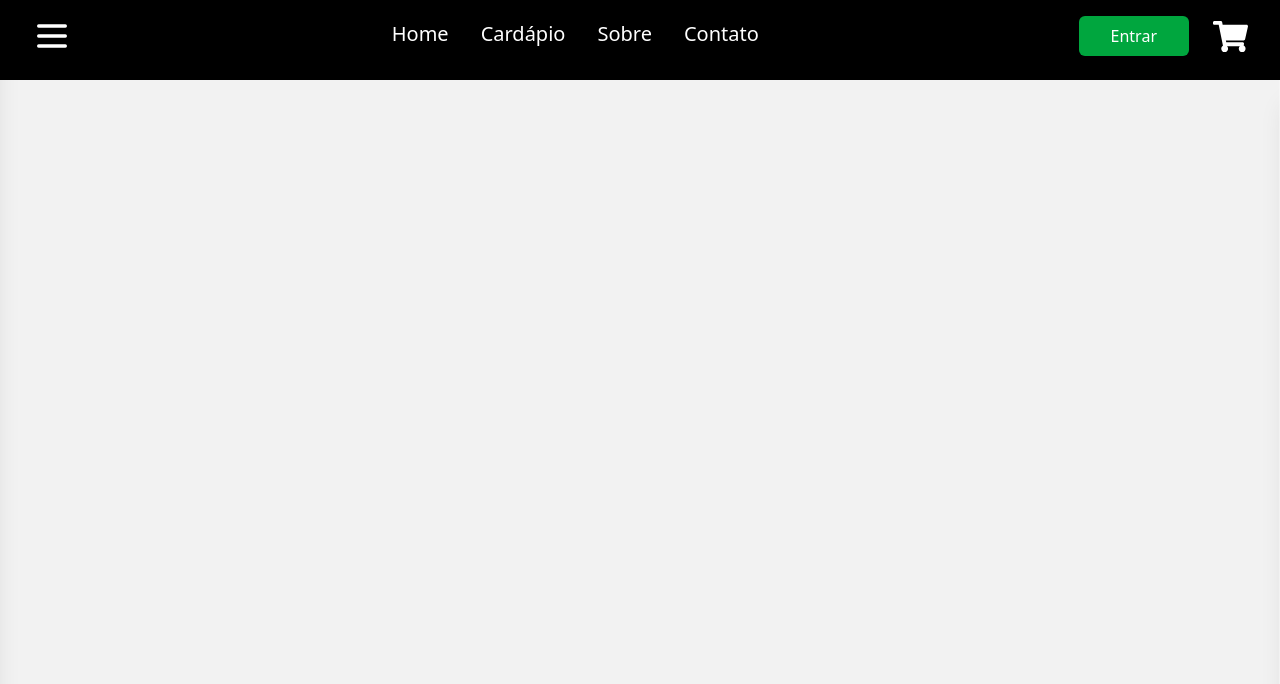
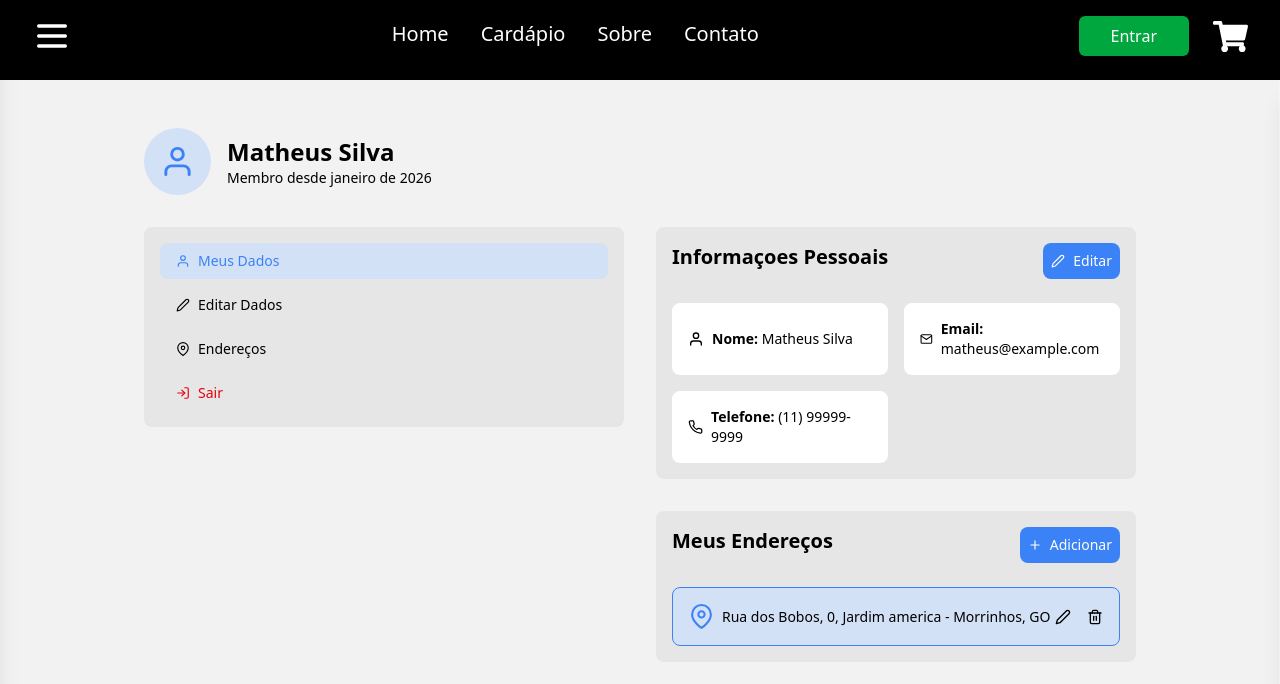
Before and after one commit to ThiagoLimaSanto/delivery, a React (Vite) app in the folder frontend/: page /meusdados in a window 1280 px wide. Shown: the top 684 px of the page. Built offline with nearby package versions, Linux system fonts and the light colour scheme; no server answers.

Commit message:
Fazendo a tela do perfil do usuario

```diff
--- /dev/null
+++ b/frontend/src/components/AccountProfile/index.tsx
@@ -0,0 +1,45 @@
+import { useState } from 'react';
+import { FiLogIn, FiMapPin, FiUser, FiEdit2 } from 'react-icons/fi';
+import { MenuItemProfile } from '../MenuItemProfile';
+import { LayoutTemplateProfile } from '../../templates/LayoutTemplateProfile';
+
+export function AccountProfile() {
+  const [open, setOpen] = useState('meus-dados');
+  return (
+    <LayoutTemplateProfile className='max-h-50!'>
+      <MenuItemProfile
+        value='meus-dados'
+        active={open}
+        onClick={() => setOpen('meus-dados')}
+        Icon={FiUser}
+      >
+        Meus Dados
+      </MenuItemProfile>
+      <MenuItemProfile
+        value='editar-dados'
+        active={open}
+        onClick={() => setOpen('editar-dados')}
+        Icon={FiEdit2}
+      >
+        Editar Dados
+      </MenuItemProfile>
+      <MenuItemProfile
+        value='enderecos'
+        active={open}
+        onClick={() => setOpen('enderecos')}
+        Icon={FiMapPin}
+      >
+        Endereços
+      </MenuItemProfile>
+      <MenuItemProfile
+        value='sair'
+        active={open}
+        Icon={FiLogIn}
+        className='text-red-600! hover:bg-red-100!'
+        colorIcon='text-red-600!'
+      >
+        Sair
+      </MenuItemProfile>
+    </LayoutTemplateProfile>
+  );
+}
--- /dev/null
+++ b/frontend/src/components/AddressProfile/index.tsx
@@ -0,0 +1,32 @@
+import { FiEdit2, FiMapPin, FiPlus, FiTrash2 } from 'react-icons/fi';
+import { LayoutTemplateProfile } from '../../templates/LayoutTemplateProfile';
+
+export function AddressProfile() {
+  return (
+    <LayoutTemplateProfile>
+      <div className='flex justify-between mb-4'>
+        <h2 className='font-semibold text-xl'>Meus Endereços</h2>
+        <button className='flex gap-2 items-center justify-center bg-[#3B82F6] text-white p-2 rounded-lg text-sm cursor-pointer hover:brightness-110 transition duration-100'>
+          <FiPlus />
+          Adicionar
+        </button>
+      </div>
+      <div>
+        <div className='flex justify-between items-center p-4 border border-[#3B82F6] bg-[#d3e1f7] rounded-lg cursor-pointer'>
+          <div className='flex gap-2 items-center'>
+            <FiMapPin color='#3B82F6' size={25} />
+            <p className='text-sm'>Rua dos Bobos, 0, Jardim america - Morrinhos, GO</p>
+          </div>
+          <div className='flex items-center gap-4'>
+            <button className='cursor-pointer hover:text-[#3B82F6]'>
+              <FiEdit2 />
+            </button>
+            <button className='cursor-pointer hover:text-red-600'>
+              <FiTrash2 />
+            </button>
+          </div>
+        </div>
+      </div>
+    </LayoutTemplateProfile>
+  );
+}
--- /dev/null
+++ b/frontend/src/components/MenuItemProfile/index.tsx
@@ -0,0 +1,37 @@
+type MenuItemProfileProps = {
+  children: React.ReactNode;
+  Icon: React.ElementType;
+  value: string;
+  active: string;
+  className?: string;
+  colorIcon?: string;
+  onClick?: () => void;
+};
+
+export function MenuItemProfile({
+  children,
+  Icon,
+  value,
+  active,
+  className = '',
+  colorIcon = '',
+  onClick,
+}: MenuItemProfileProps) {
+  const isActive = active === value;
+
+  return (
+    <p
+      onClick={onClick}
+      className={`
+        px-4 py-2 rounded-lg flex gap-2 items-center cursor-pointer text-sm transition duration-300 text-[#3B82F6]
+        ${isActive ? 'bg-[#d3e1f7]' : 'text-black hover:bg-[#d3e1f7]'}
+        ${className}
+      `}
+    >
+      <Icon
+        className={`${isActive ? 'text-[#3B82F6]' : 'text-black'} ${colorIcon}`}
+      />
+      {children}
+    </p>
+  );
+}
--- /dev/null
+++ b/frontend/src/components/PessoaInfoProfile/index.tsx
@@ -0,0 +1,39 @@
+import { FiEdit2, FiUser } from 'react-icons/fi';
+import { LayoutTemplateProfile } from '../../templates/LayoutTemplateProfile';
+import { FiMail, FiPhone} from 'react-icons/fi';
+
+export function PessoalInfoProfile() {
+  return (
+    <LayoutTemplateProfile>
+      <div className='flex justify-between mb-4'>
+        <h2 className='font-semibold text-xl'>Informaçoes Pessoais</h2>
+        <button className='flex gap-2 items-center justify-center bg-[#3B82F6] text-white p-2 rounded-lg text-sm cursor-pointer hover:brightness-110 transition duration-100'>
+          <FiEdit2 />
+          Editar
+        </button>
+      </div>
+      <div className='grid gap-4 grid-cols-1 sm:grid-cols-2'>
+        <div className='flex items-center gap-2 bg-white p-4 rounded-lg'>
+          <FiUser color='#000' />
+          <p className='text-sm font-semibold'>
+            Nome: <span className='font-medium text-md'>Matheus Silva</span>
+          </p>
+        </div>
+        <div className='flex items-center gap-2 bg-white p-4 rounded-lg'>
+          <FiMail color='#000' />
+          <p className='text-sm font-semibold'>
+            Email:{' '}
+            <span className='font-medium text-md'>matheus@example.com</span>
+          </p>
+        </div>
+        <div className='flex items-center gap-2 bg-white p-4 rounded-lg'>
+          <FiPhone color='#000' />
+          <p className='text-sm font-semibold'>
+            Telefone:{' '}
+            <span className='font-medium text-md'>(11) 99999-9999</span>
+          </p>
+        </div>
+      </div>
+    </LayoutTemplateProfile>
+  );
+}
--- a/frontend/src/pages/MyProfile/index.tsx
+++ b/frontend/src/pages/MyProfile/index.tsx
@@ -1,12 +1,29 @@
-import { useState } from 'react';
+import { FiUser } from 'react-icons/fi';
+import { AccountProfile } from '../../components/AccountProfile';
+import { AddressProfile } from '../../components/AddressProfile';
+import { PessoalInfoProfile } from '../../components/PessoaInfoProfile';
 import { MainTemplate } from '../../templates/MainTemplate';
 
 export function MyProfile() {
-  const [open, setOpen] = useState('TODOS');
   return (
     <MainTemplate>
       <div className='m-32 mx-auto max-w-5xl'>
-
+        <div className='px-4 flex gap-4 items-center mb-4'>
+          <div className='bg-[#d3e1f7] rounded-full p-2 lg:p-4'>
+            <FiUser color='#3B82F6' size={35} />
+          </div>
+          <div>
+            <h1 className='text-xl font-bold lg:text-2xl'>Matheus Silva</h1>
+            <p className='text-sm'>Membro desde janeiro de 2026</p>
+          </div>
+        </div>
+        <div className='p-4 grid gap-8 grid-cols-1 lg:grid-cols-2'>
+          <AccountProfile />
+          <div className='flex flex-col gap-8'>
+            <PessoalInfoProfile />
+            <AddressProfile />
+          </div>
+        </div>
       </div>
     </MainTemplate>
   );
--- /dev/null
+++ b/frontend/src/templates/LayoutTemplateProfile/index.tsx
@@ -0,0 +1,12 @@
+type LayoutTemplateProfileProps = {
+  children: React.ReactNode;
+  className?: string
+};
+
+export function LayoutTemplateProfile({ children, className }: LayoutTemplateProfileProps) {
+  return (
+    <div className={`${className} p-4 bg-[#e6e6e6] rounded-lg flex flex-col gap-2`}>
+      {children}
+    </div>
+  );
+}
```
